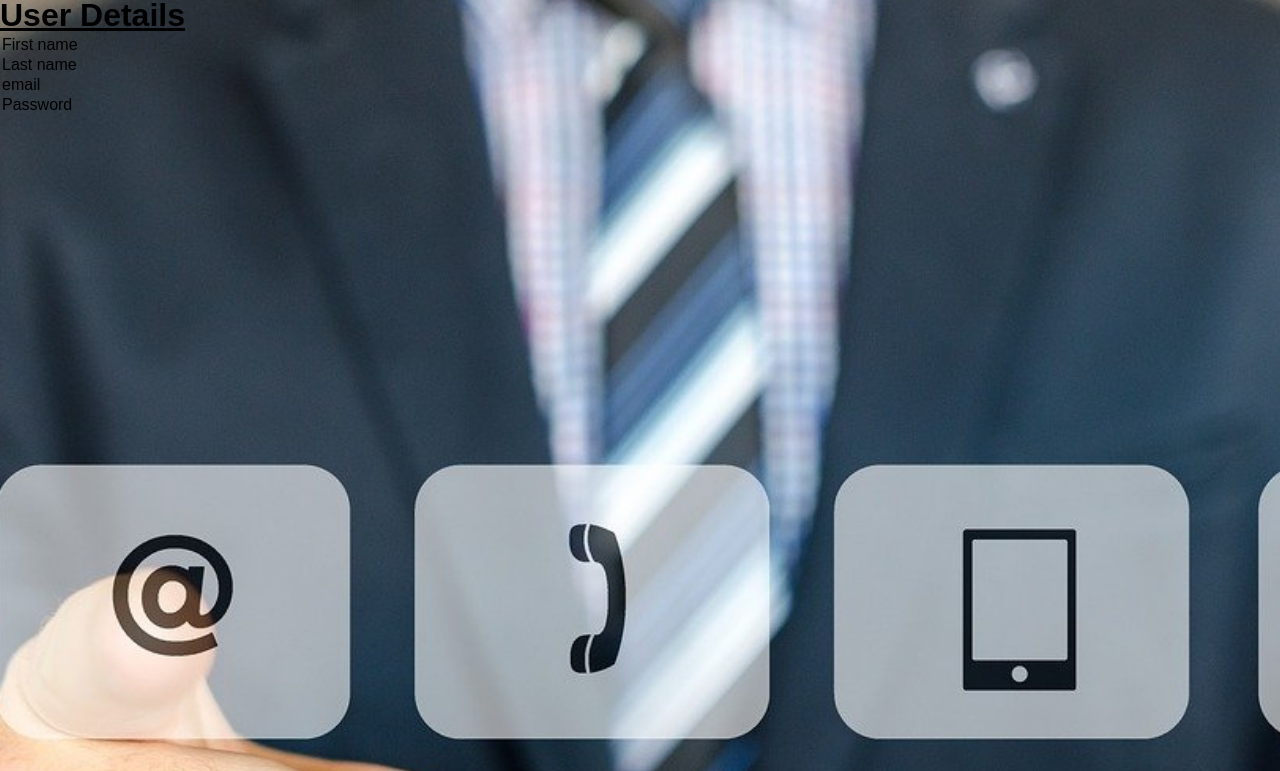
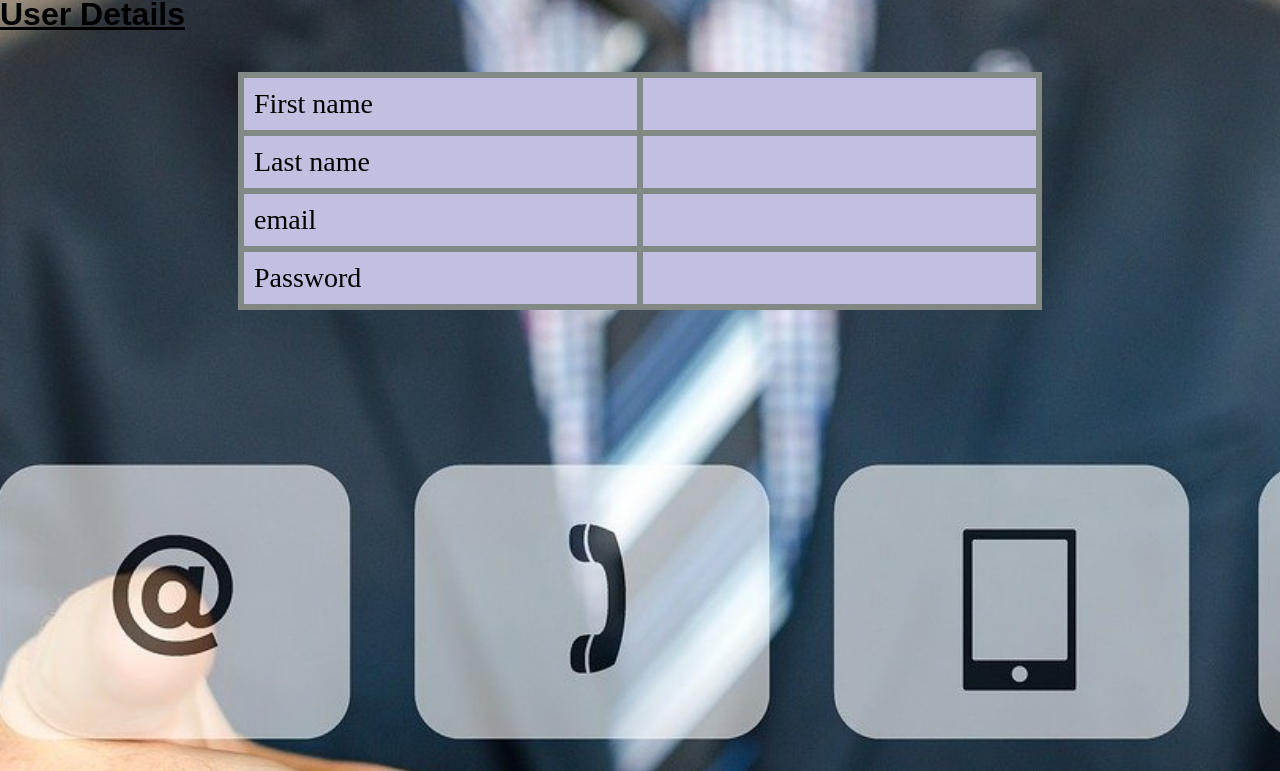
Before and after one commit to Shub-github/tutree-assignment, a plain HTML site: page home.html in a window 1280 px wide. Shown: the part 74-845 px from the top of the page. Drawn offline with Linux system fonts and the light colour scheme.

Commit message:
Update style.css

```diff
--- a/style.css
+++ b/style.css
@@ -26,6 +26,7 @@
     /* display: block; */
     font-size: 23px;
     padding: 5px 16px;
+    font-family: serif;
     text-decoration: none;
     border-radius: 10px;
 }
@@ -155,6 +156,31 @@
      margin: 5px 3px;
  }
 
+
+  /* table....................... */
+
+  table, th, td {
+    /* border: 12px solid black; */
+    border-collapse: collapse;
+    margin: 39px 0;
+    font-size: 28px;
+    min-width: 373px;
+    /* box-shadow: 0 0 20px rgb(0 0 0 / 15%); */
+    border: 6px solid #828984;
+  }
+  table.center {
+    margin-left: auto;
+    margin-right: auto;
+    /* background-color: bisque; */
+    background-color: #c2bfe1;
+  }
+
+  .table-style{
+      padding: 4px,4px,4px,4px;
+      padding: 10px;
+      font-family: serif;
+  }
+
  @media only screen and (max-width:625px)
  {
     .nav-list
@@ -190,4 +216,9 @@
         position: relative;
         left: -44px;
     }
+    table, th, td {
+
+        font-size: 18px;
+        min-width: 148px;
+    }
  }
```
